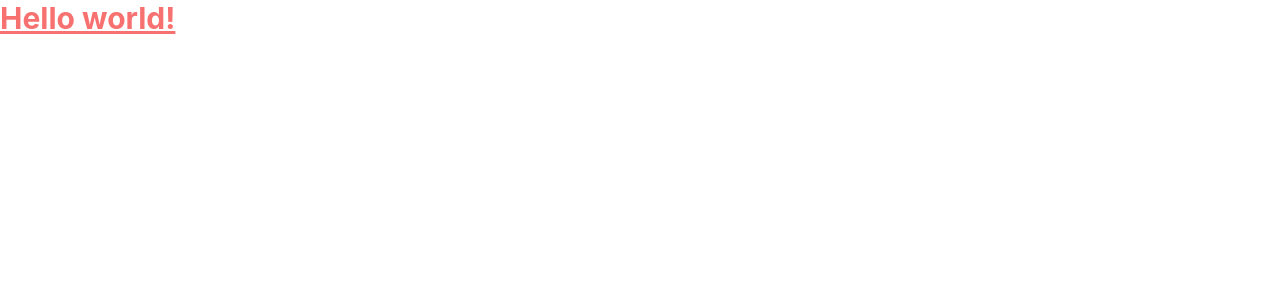
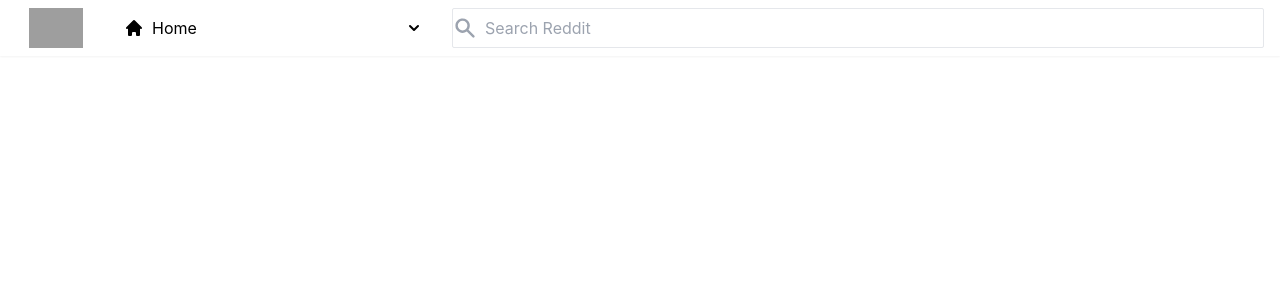
Before and after one commit to yeechoong97/reddit2.0, a Next.js app: page / in a window 1280 px wide. Shown: the top 300 px of the page. Built offline with nearby package versions, Linux system fonts and the light colour scheme; grey boxes are pictures that could not be loaded.

Commit message:
Implemented Header 2/3

```diff
--- a/components/Header.tsx
+++ b/components/Header.tsx
@@ -1,8 +1,27 @@
+import Image from 'next/image'
 import React from 'react'
+import { ChevronDownIcon, HomeIcon, SearchIcon } from '@heroicons/react/solid';
+import { BeakerIcon } from '@heroicons/react/outline';
 
 const Header = () => {
     return (
-        <div>Header</div>
+        <div className="flex bg-white px-4 py-2 shadow-sm sticky top-0 z-50 ">
+            <div className="relative h-10 w-20 flex-shrink-0 cursor-pointer">
+                <Image objectFit="contain" src="https://links.papareact.com/fqy" layout='fill' />
+            </div>
+            <div className='mx-7 flex items-center xl:min-w-[300px]'>
+                <HomeIcon className='h-5 w-5' />
+                <p className='flex-1 ml-2 hidden lg:inline'>Home</p>
+                <ChevronDownIcon className='h-5 w-5' />
+            </div>
+
+            {/* Search Box */}
+            <form className="flex flex-1 items-center space-x-2 border border-gray-200 rounded-sm">
+                <SearchIcon className='h-6 w-6 text-gray-400' />
+                <input type="text" placeholder="Search Reddit" />
+                <button type="submit" hidden />
+            </form>
+        </div>
     )
 }
 
--- a/next.config.js
+++ b/next.config.js
@@ -2,6 +2,9 @@
 const nextConfig = {
   reactStrictMode: true,
   swcMinify: true,
+  images: {
+    domains: ['links.papareact.com']
+  }
 }
 
 module.exports = nextConfig
--- a/package.json
+++ b/package.json
@@ -9,6 +9,7 @@
     "lint": "next lint"
   },
   "dependencies": {
+    "@heroicons/react": "^1.0.6",
     "next": "12.2.4",
     "react": "18.2.0",
     "react-dom": "18.2.0"
--- a/pages/index.tsx
+++ b/pages/index.tsx
@@ -1,14 +1,13 @@
 import type { NextPage } from 'next'
 import Head from 'next/head'
 import Image from 'next/image'
+import Header from '../components/Header'
 
 
 const Home: NextPage = () => {
   return (
     <div>
-      <h1 className="text-3xl font-bold underline text-red-400">
-        Hello world!
-      </h1>
+      <Header />
     </div>
   )
 }
--- a/tailwind.config.js
+++ b/tailwind.config.js
@@ -2,6 +2,7 @@
 module.exports = {
   content: [
     "./pages/**/*.{js,jsx,ts,tsx}",
+    "./components/**/*.{js,jsx,ts,tsx}",
   ],
   theme: {
     extend: {},
```
Also changed, not shown: 1 other file (tests, documents, lock files or other folders).
